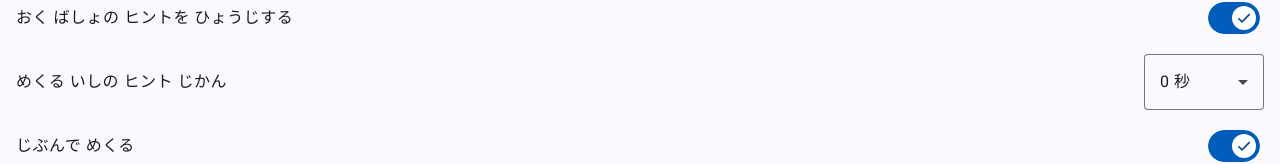
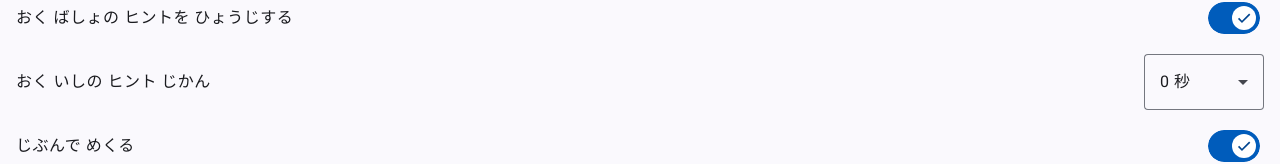
Before and after one commit to tak-ngs/reversi, an Angular app: page / in a window 1280 px wide. Both pictures are taken after a click on the button "menu". Shown: the part 147-311 px from the top of the page. Built offline with nearby package versions, Linux system fonts and the light colour scheme.

Commit message:
fix label

```diff
--- a/src/app/options/player-option-form/player-option-form.component.html
+++ b/src/app/options/player-option-form/player-option-form.component.html
@@ -9,7 +9,7 @@
   </mat-list-item>
 
   <mat-list-item (click)="SelectPutHintDelay.open()">
-    めくる いしの ヒント じかん
+    おく いしの ヒント じかん
     <mat-form-field matListItemMeta
       appearance="outline"
       subscriptSizing="dynamic"
```
